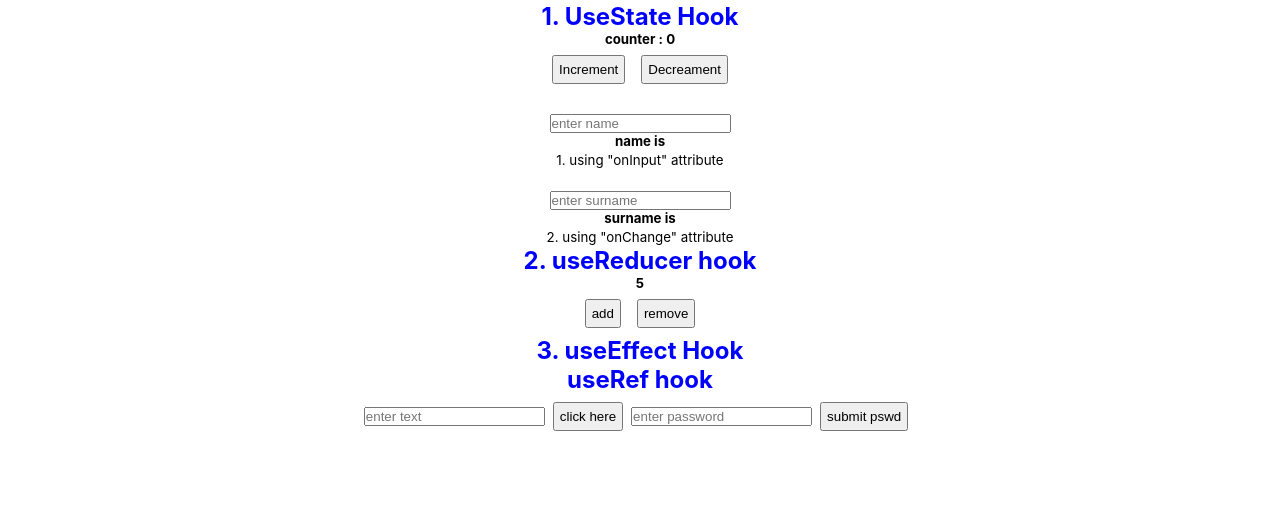
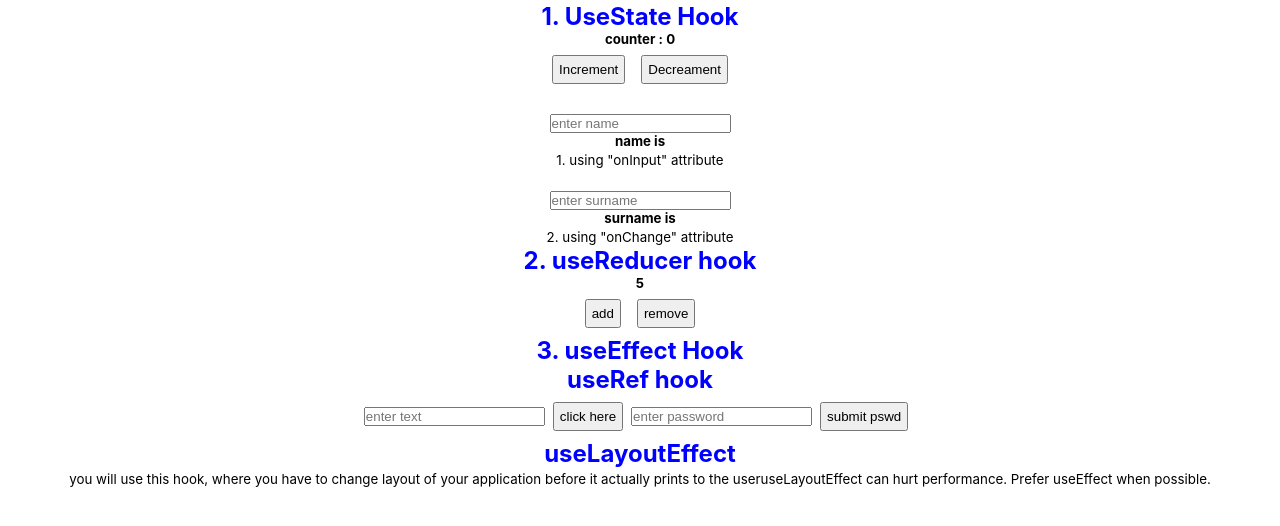
Before and after one commit to vaibhav18matere/react-hooks, a React (Create React App) app: page / in a window 1280 px wide. Shown: the top 526 px of the page. Built offline with nearby package versions, Linux system fonts and the light colour scheme; no server answers.

Commit message:
UseLayoutEffect hook

```diff
--- a/src/App.js
+++ b/src/App.js
@@ -3,6 +3,7 @@ import UseStateHook from "./hooks/UseStateHook";
 import UseReducerHook from "./hooks/UseReducerHook";
 import UseEffectHook from "./hooks/UseEffectHook";
 import UseRefHook from "./hooks/UseRefHook";
+import UseLayoutEffect from "./hooks/UseLayoutEffect";
 
 function App() {
   return (
@@ -11,6 +12,7 @@ function App() {
       <UseReducerHook />
       <UseEffectHook />
       <UseRefHook />
+      <UseLayoutEffect />
     </div>
   );
 }
--- /dev/null
+++ b/src/hooks/UseLayoutEffect.jsx
@@ -0,0 +1,27 @@
+import React, { useEffect, useLayoutEffect } from "react";
+
+function UseLayoutEffect() {
+  useEffect(() => {
+    console.log("useEffect hook");
+  }, []);
+
+  useLayoutEffect(() => {
+    console.log("this will print first => useLayoutEffect hook");
+  }, []);
+  // useLayoutEffect calls earlier stage of page rendering
+
+  return (
+    <>
+      <h2 className="hook">useLayoutEffect</h2>
+      <small>
+        you will use this hook, where you have to change layout of your
+        application before it actually prints to the user
+      </small>
+      <small>
+        useLayoutEffect can hurt performance. Prefer useEffect when possible.
+      </small>
+    </>
+  );
+}
+
+export default UseLayoutEffect;
```
